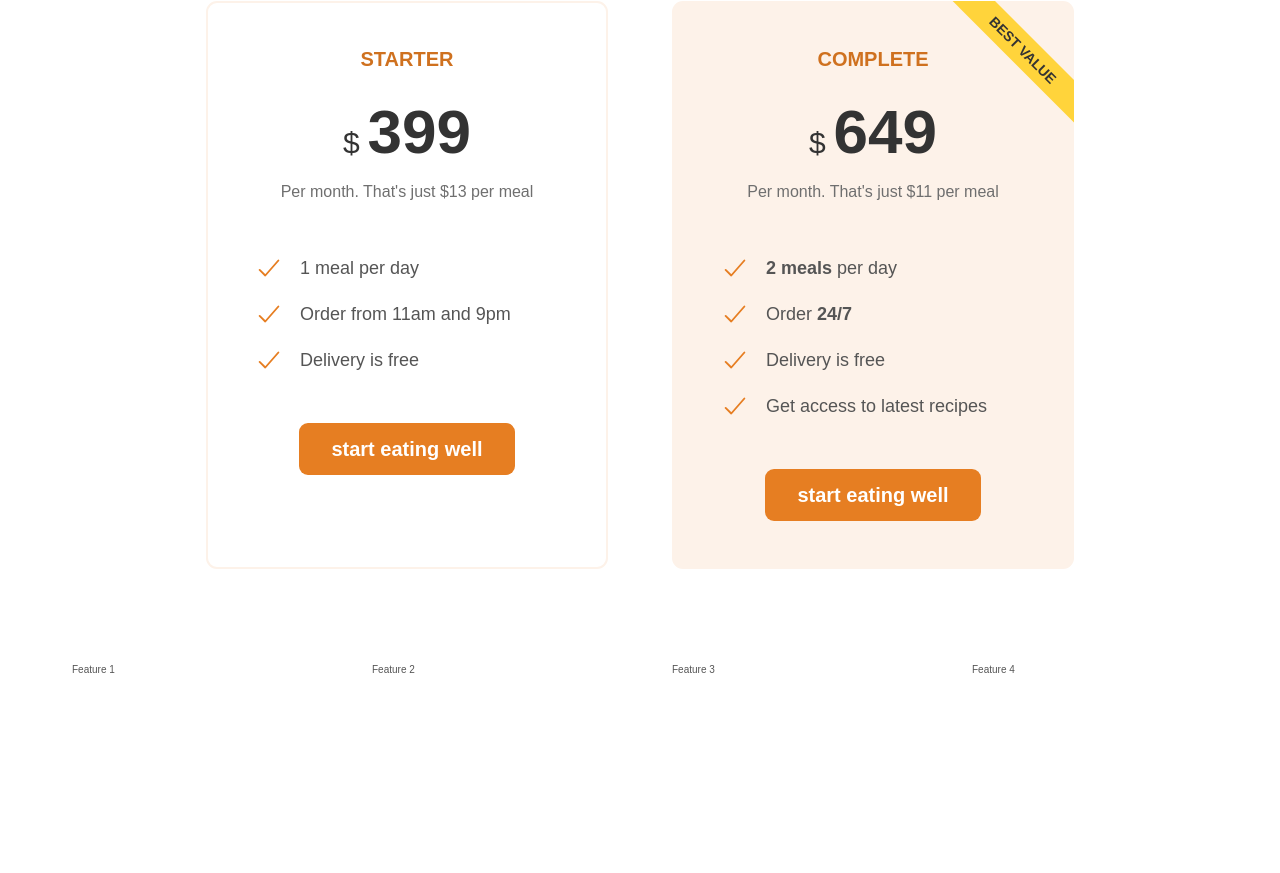
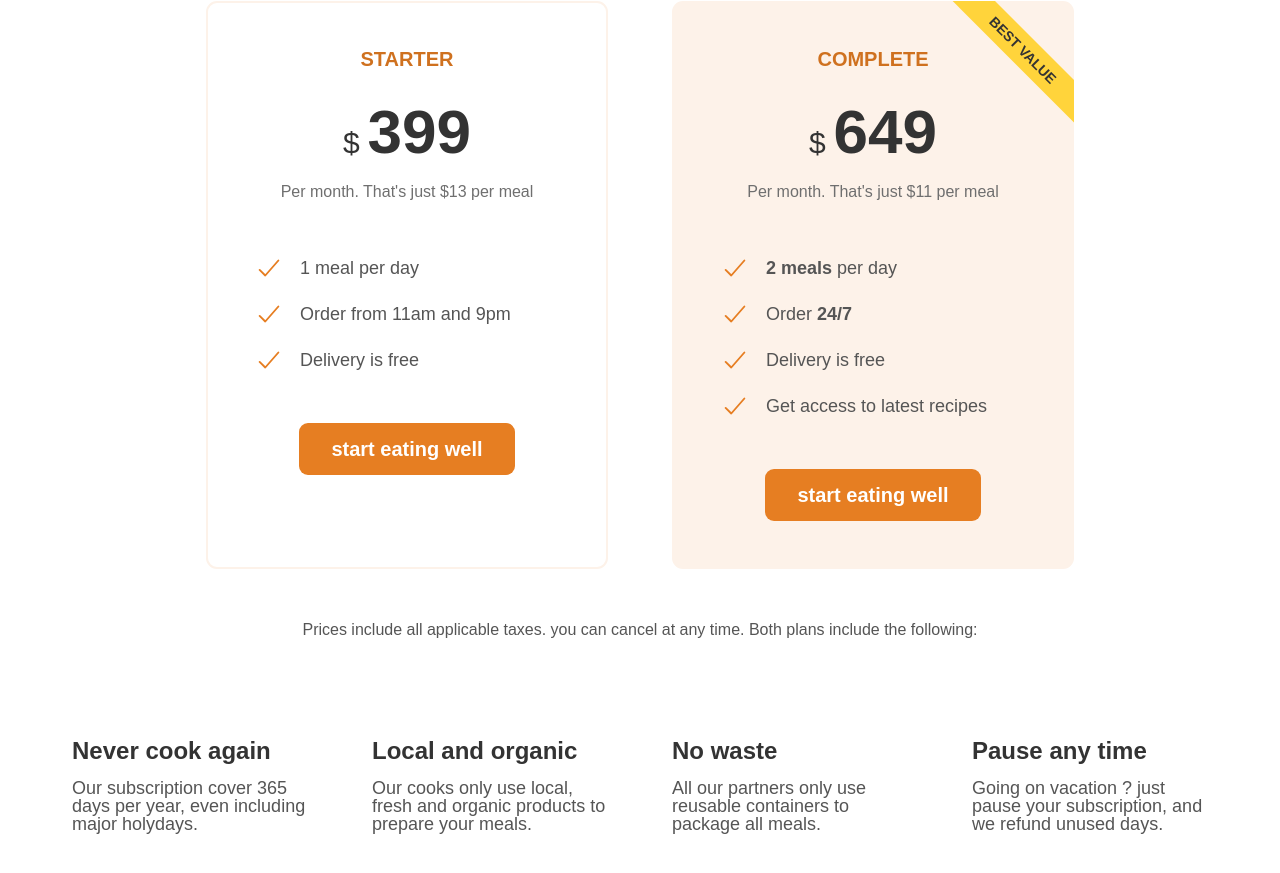
Before and after one commit to umulisa11/omnifood-repo, a plain HTML site: page index.html in a window 1280 px wide. Shown: the part 4627-5500 px from the top of the page. Before the commit the page ends 5398 px from the top, so only its background shows below. Drawn offline with nearby package versions, Linux system fonts and the light colour scheme.

```diff
--- a/index.html
+++ b/index.html
@@ -345,7 +345,7 @@
             Eating well without breaking the bank
           </h2>
         </div>
-        <div class="container grid grid--2-cols">
+        <div class="container grid grid--2-cols margin-bottom-md">
           <div class="pricing-plan pricing-plan--starter">
             <div class="plan-header">
             <p class="plan-name">Starter</p>
@@ -392,11 +392,47 @@
           </div>
           </div>
         </div>
+        <div class="container grid">
+          <aside class="plan-details">
+            Prices include all applicable taxes. you can cancel at
+            any time.
+            Both plans include the following:
+          </aside>
+        </div>
         <div class="container grid grid--4-cols">
-          <div class="feature">Feature 1</div>
-          <div class="feature">Feature 2</div>
-          <div class="feature">Feature 3</div>
-          <div class="feature">Feature 4</div>
+          <div class="feature">
+            <p class="feature-title">Never cook again</p>
+            <p class="feature-text">
+              Our subscription cover 365 days per year, even
+               including major
+                holydays.
+            </p>
+          </div>
+          <div class="feature">
+            <p class="feature-title">Local and organic</p>
+            <p class="feature-text">
+              Our cooks only use local, fresh and organic products
+              to prepare
+              your meals.
+            </p>
+          </div>
+          <div class="feature">
+            <p class="feature-title">No waste</p>
+            <p class="feature-text">
+              All our partners only use reusable containers to
+              package all meals.
+            </p>
+          </div>
+          <div class="feature">
+            <p class="feature-title">Pause any time</p>
+            <p class="feature-text">
+             Going on vacation ? just pause your subscription, and
+             we refund
+             unused days.
+
+
+            </p>
+          </div>
         </div>
       </section>
     </main>
--- a/style.css
+++ b/style.css
@@ -569,3 +569,27 @@
   text-align: center;
   margin-top: 4.8rem;
 }
+.plan-details {
+  font-size: 1.6rem;
+  line-height: 1.6;
+  text-align: center;
+}
+.feature-icon {
+  color: #e67e22;
+  height: 3.2rem;
+  width: 3.2rem;
+  background-color: #fdf2e9;
+  margin-bottom: 3.2rem;
+  padding: 1.6rem;
+  border-radius: 50%;
+}
+.feature-title {
+  font-size: 2.4rem;
+  font-weight: 700;
+  color: #333;
+  margin-bottom: 1.6rem;
+}
+.feature-text {
+  font-size: 1.8rem;
+  line-height: 1.8rem;
+}
```
